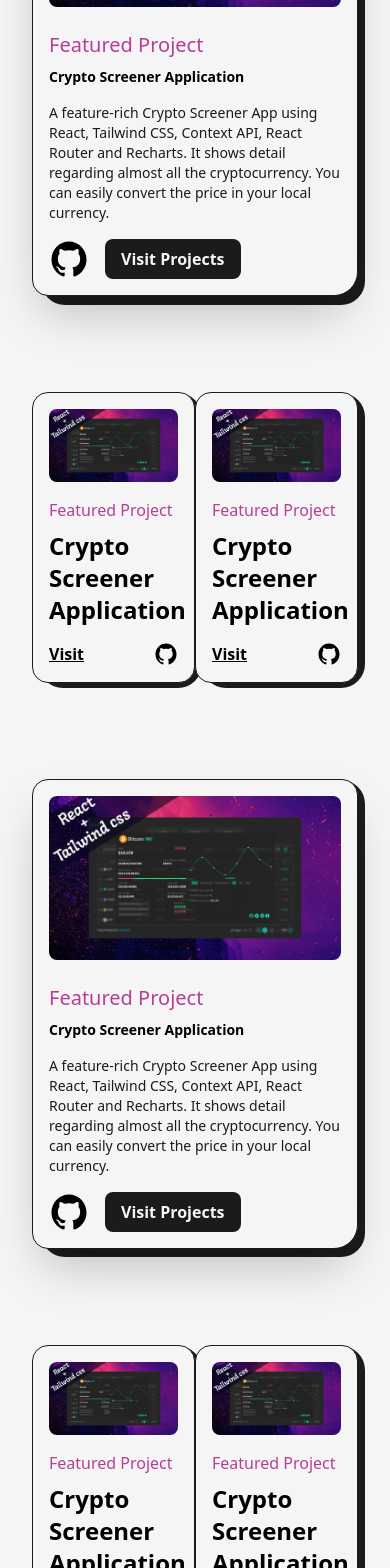
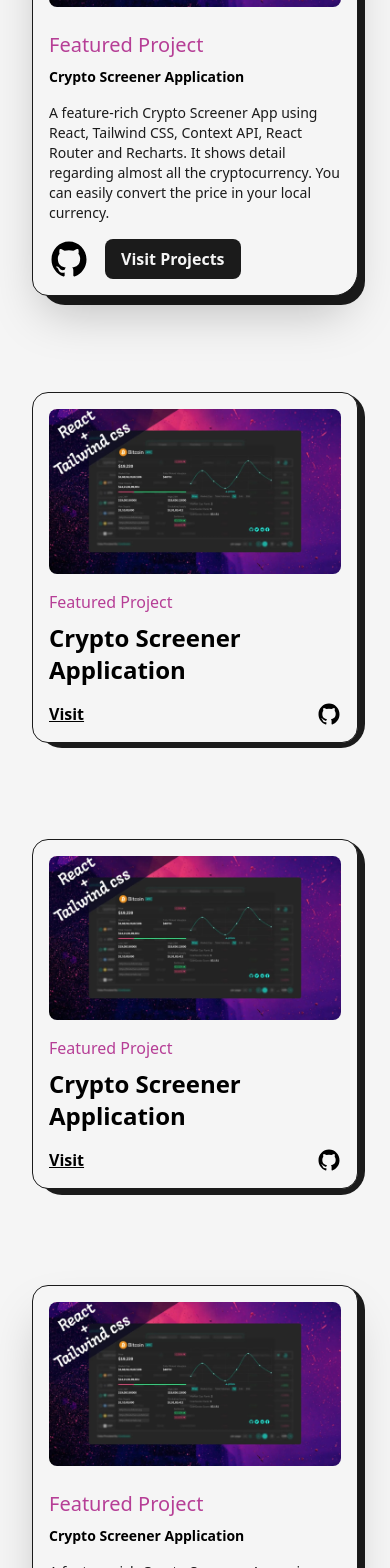
Before and after one commit to Abdullah-Younus/Portfolio, a Next.js app: page /projects in a window 390 px wide. Shown: the part 432-2000 px from the top of the page. Built offline with nearby package versions, Linux system fonts and the light colour scheme.

Commit message:
project complete

```diff
--- a/src/app/projects/page.tsx
+++ b/src/app/projects/page.tsx
@@ -46,8 +46,6 @@
                     </Link>
                 </div>
             </div>
-
-
         </article>
     )
 }
@@ -95,7 +93,7 @@
                 <AnimatedText text="Imagination Trumps Knowledge!" className="mb-6 lg:!text-7xl sm:mb-8 sm:!text-6xl xs:!text-4xl" />
 
                 <div className='grid grid-cols-12 gap-24 gap-y-32 xl:gap-x-16 lg:gap-x-8 md:gap-y-24 sm:gap-x-0'>
-                    <div className='col-span-12'>
+                    <div className='col-span-12  sm:col-span-12'>
                         <FeaturedProject
                             title="Crypto Screener Application"
                             img={projectOneImage}
@@ -108,7 +106,7 @@
                         />
                     </div>
 
-                    <div className='col-span-6'>
+                    <div className='col-span-6 sm:col-span-12'>
                         <Project
                             title="Crypto Screener Application"
                             img={projectOneImage}
@@ -122,7 +120,7 @@
                         />
                     </div>
 
-                    <div className='col-span-6'>
+                    <div className='col-span-6 sm:col-span-12'>
                         <Project
                             title="Crypto Screener Application"
                             img={projectOneImage}
@@ -136,7 +134,7 @@
                         />
                     </div>
 
-                    <div className='col-span-12'>
+                    <div className='col-span-12 sm:col-span-12'>
                         <FeaturedProject
                             title="Crypto Screener Application"
                             img={projectOneImage}
@@ -149,7 +147,7 @@
                         />
                     </div>
 
-                    <div className='col-span-6'>
+                    <div className='col-span-6 sm:col-span-12'>
                         <Project
                             title="Crypto Screener Application"
                             img={projectOneImage}
@@ -163,7 +161,7 @@
                         />
                     </div>
 
-                    <div className='col-span-6'>
+                    <div className='col-span-6 sm:col-span-12'>
                         <Project
                             title="Crypto Screener Application"
                             img={projectOneImage}
@@ -173,12 +171,9 @@
                             link="/"
                             type="Featured Project"
                             github="/"
-
                         />
                     </div>
-
                 </div>
-
             </Layout>
         </section>
     )
```
